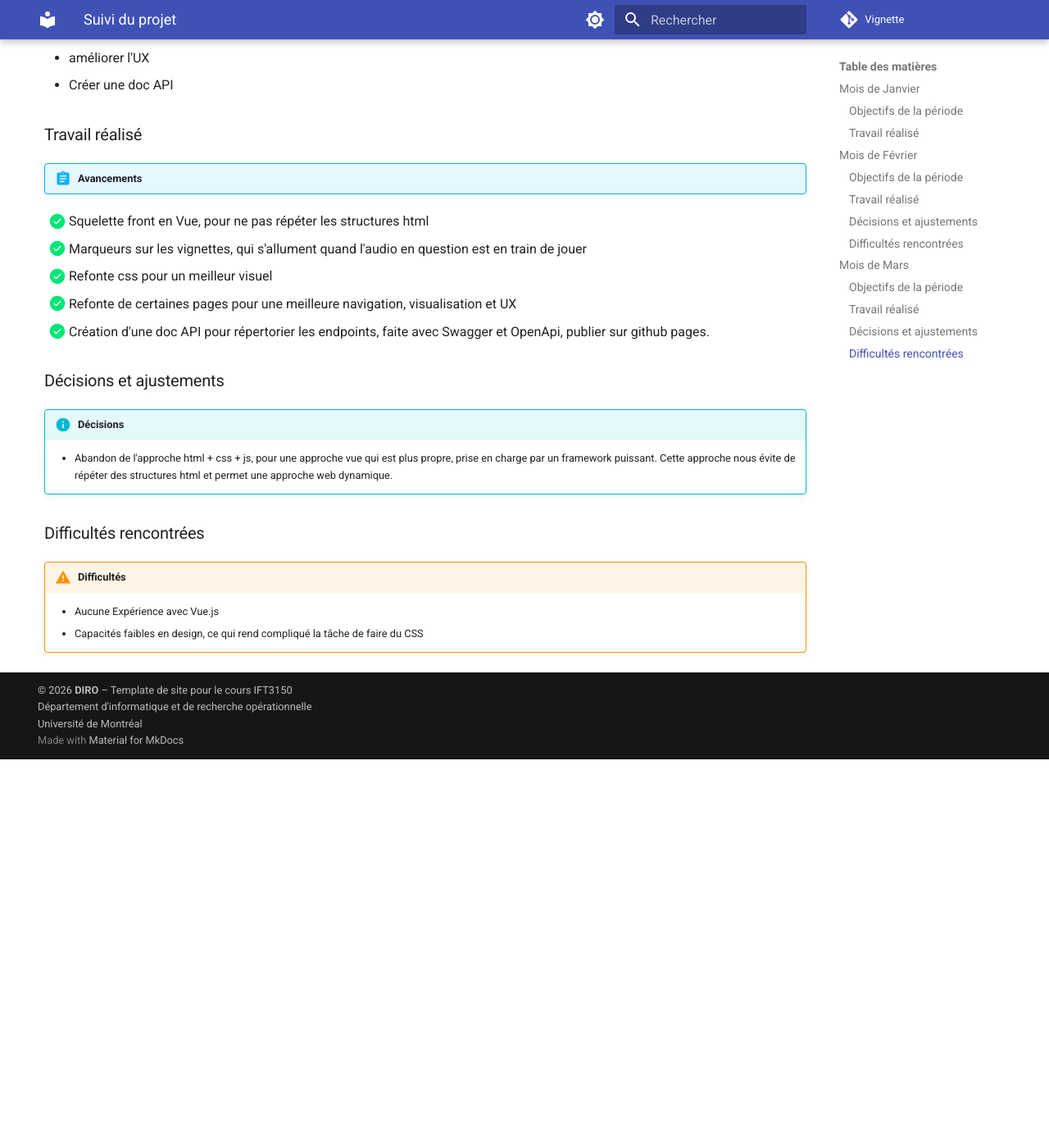
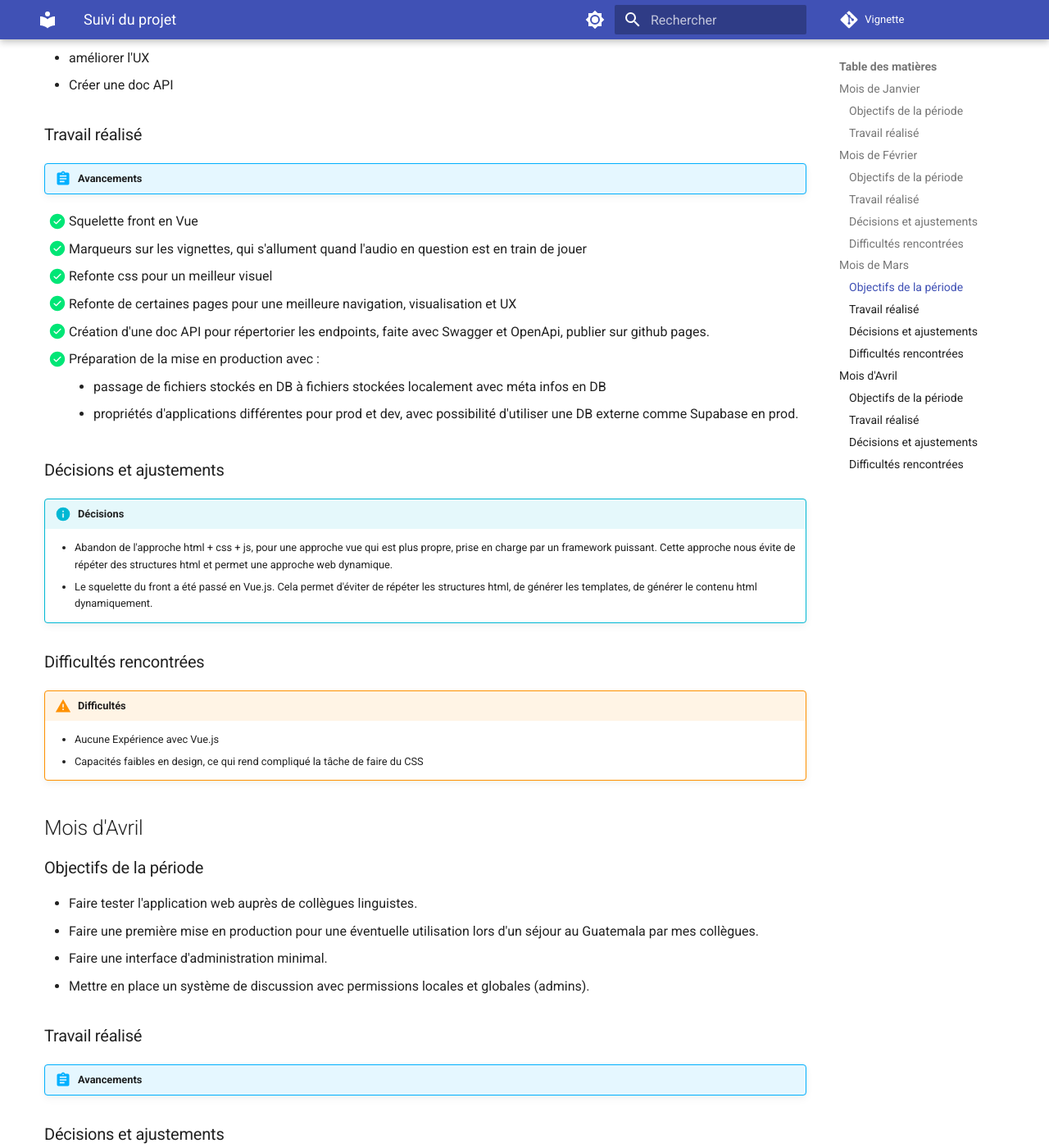
Before and after one commit to protolabo/vignette, an MkDocs documentation site: the page built from docs/suivi.md, in a window 1280 px wide and 1400 px high, scrolled down 1713 px. Shown: the whole window at 82% size. Built offline with MkDocs 1.6.1 and Material for MkDocs 9.7.7, drawn with Linux system fonts in a browser that asks for light colours; comment, search, counter and statistics services are not loaded; before the commit the page ends 2639 px from its top, so only the background shows below that; some of the changed text lies outside the part shown.

Commit message:
updates doc

```diff
--- a/docs/suivi.md
+++ b/docs/suivi.md
@@ -33,6 +33,7 @@ title: Suivi du projet
 ### Travail réalisé
 
 !!! abstract "Avancement"
+
 - [x] Analyse des travaux existantes
 - [x] Analyse des besoins que le projet pourrait combler
 
@@ -47,6 +48,7 @@ title: Suivi du projet
 ### Travail réalisé
 
 !!! abstract "Avancements"
+
 - [x] Structure de BDD
 - [x] Squelette du Backend Java
 - [X] Interface minimaliste
@@ -93,22 +95,23 @@ title: Suivi du projet
 ### Travail réalisé
 
 !!! abstract "Avancements"
-- [X] Squelette front en Vue, pour ne pas répéter les structures html
+
+- [X] Squelette front en Vue
 - [X] Marqueurs sur les vignettes, qui s'allument quand l'audio en question est en train de jouer
 - [X] Refonte css pour un meilleur visuel
 - [X] Refonte de certaines pages pour une meilleure navigation, visualisation et UX
 - [X] Création d'une doc API pour répertorier les endpoints, faite avec Swagger et OpenApi, publier sur github pages.
+- [X] Préparation de la mise en production avec :
+    - passage de fichiers stockés en DB à fichiers stockées localement avec méta infos en DB
+    - propriétés d'applications différentes pour prod et dev, avec possibilité d'utiliser une DB externe comme Supabase
+      en prod.
 
 ### Décisions et ajustements
 
-[//]: # (> À compléter uniquement si des choix structurants ont été faits)
-
-[//]: # (> ou si l’orientation du projet a évolué.)
-
-[//]: # ()
 !!! info "Décisions"
 
     - Abandon de l'approche html + css + js, pour une approche vue qui est plus propre, prise en charge par un framework puissant. Cette approche nous évite de répéter des structures html et permet une approche web dynamique.
+    - Le squelette du front a été passé en Vue.js. Cela permet d'éviter de répéter les structures html, de générer les templates, de générer le contenu html dynamiquement.
 
 ### Difficultés rencontrées
 
@@ -116,3 +119,24 @@ title: Suivi du projet
 
     - Aucune Expérience avec Vue.js
     - Capacités faibles en design, ce qui rend compliqué la tâche de faire du CSS
+
+## Mois d'Avril
+
+### Objectifs de la période
+
+- Faire tester l'application web auprès de collègues linguistes.
+- Faire une première mise en production pour une éventuelle utilisation lors d'un séjour au Guatemala par mes collègues.
+- Faire une interface d'administration minimal.
+- Mettre en place un système de discussion avec permissions locales et globales (admins).
+
+### Travail réalisé
+
+!!! abstract "Avancements"
+
+### Décisions et ajustements
+
+!!! info "Décisions"
+
+### Difficultés rencontrées
+
+!!! warning "Difficultés"
```
Also changed, not shown: docs/rapport/evaluation.md (+6 -2 lines), docs/rapport/implementation.md (+17 -0 lines).
